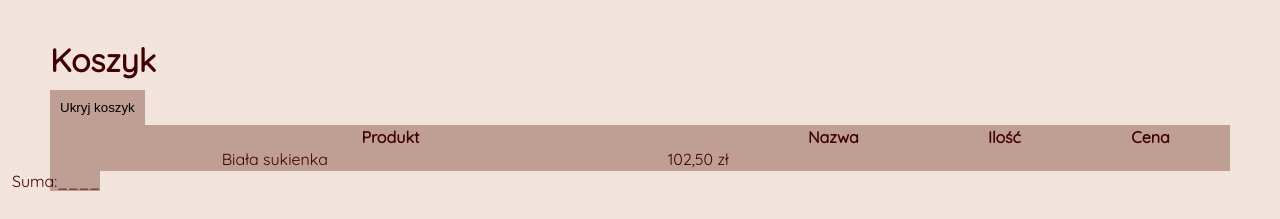
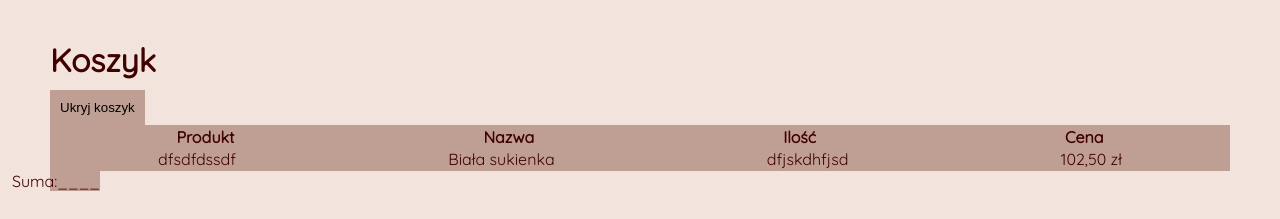
Before and after one commit to oleinka/recruitment-task, a React (Create React App) app: page / in a window 1280 px wide. Shown: the top 219 px of the page. Built offline with nearby package versions, Linux system fonts and the light colour scheme.

Commit message:
cart corrections

```diff
--- a/src/components/CartWrapper/CartItem/CartItem.js
+++ b/src/components/CartWrapper/CartItem/CartItem.js
@@ -4,9 +4,9 @@ import './CartItem.scss';
 const CartItem = () => (
     <div className="cartItemWrapper">
         <tr>
-            <td></td>
+            <td>dfsdfdssdf</td>
             <td>Biała sukienka</td>
-            <td></td>
+            <td>dfjskdhfjsd</td>
             <td>102,50 zł</td>
         </tr>
     </div>
--- a/src/components/CartWrapper/CartItem/CartItem.scss
+++ b/src/components/CartWrapper/CartItem/CartItem.scss
@@ -1,6 +1,6 @@
 .cartItemWrapper {
     tr {
     display: flex;
-    justify-content: space-between;
+    justify-content: space-around;
     }
 }
--- a/src/components/CartWrapper/CartWrapper.js
+++ b/src/components/CartWrapper/CartWrapper.js
@@ -9,7 +9,7 @@ const CartWrapper = () => (
     <div className="productListWrapper">
       <table>
         <thead>
-          <tr>
+          <tr className="tableHeadings">
             <th>Produkt</th>
             <th>Nazwa</th>
             <th>Ilość</th>
@@ -17,9 +17,7 @@ const CartWrapper = () => (
           </tr>
         </thead>
         <tbody>
-          <tr>
-            <CartItem/>
-          </tr>
+          <CartItem/>
         </tbody>
       </table>
     </div>
--- a/src/components/CartWrapper/CartWrapper.scss
+++ b/src/components/CartWrapper/CartWrapper.scss
@@ -9,9 +9,16 @@ $color-caffe: #BF9F93;
         background: $color-caffe;
         border: none;
     }
-    .productListWrapper table {
+    .productListWrapper{
+        table {
         width: 100%;
         background: $color-caffe;
+        }
+        .tableHeadings {
+            display: flex;
+            justify-content: space-around;
+            text-align: center;
+        }
     }
     .cartSummary {
         background: $color-caffe;
```
